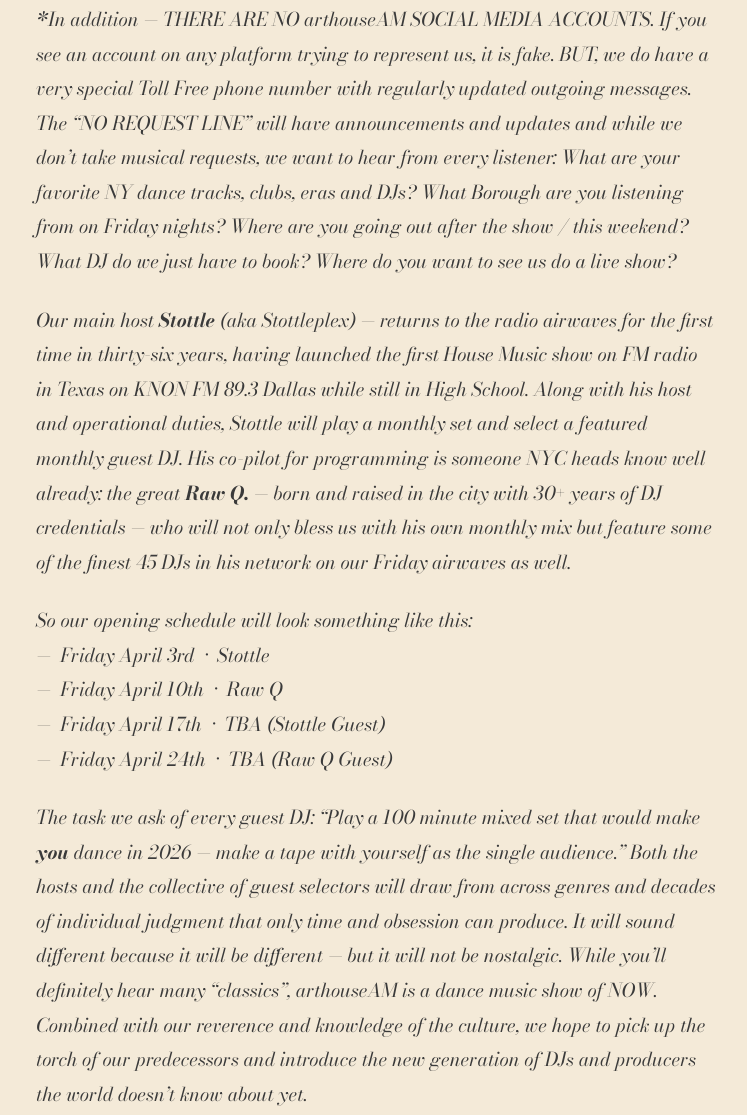
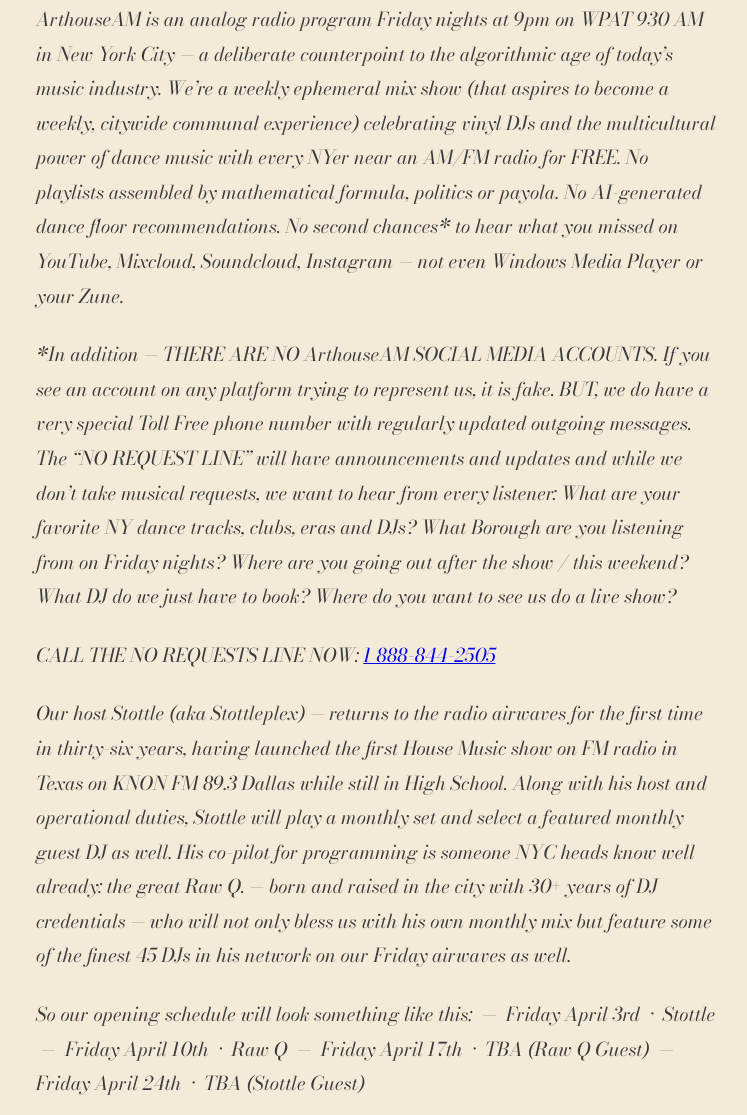
Before and after one commit to NFTvParty/arthouseam, a website: page index.html in a window 1280 px wide. Shown: the part 1381-2496 px from the top of the page, without its empty margins (264-1011 px from the left). Drawn offline with nearby package versions, Linux system fonts and the light colour scheme.

Commit message:
Replace About section body copy

```diff
--- a/index.html
+++ b/index.html
@@ -418,57 +418,39 @@
       <h2 class="about-headline">A new mixtape show done the old way to start your weekend in NYC</p>
 
               <p class="about-body">
-        *In addition &mdash; THERE ARE NO arthouseAM SOCIAL MEDIA ACCOUNTS. If you see an account on any platform
-        trying to represent us, it is fake. BUT, we do have a very special Toll Free phone number with regularly
-        updated outgoing messages. The &ldquo;NO REQUEST LINE&rdquo; will have announcements and updates and while
-        we don&rsquo;t take musical requests, we want to hear from every listener: What are your favorite NY dance
-        tracks, clubs, eras and DJs? What Borough are you listening from on Friday nights? Where are you going out
-        after the show / this weekend? What DJ do we just <em>have</em> to book? Where do you want to see us do a
-        live show?
+          ArthouseAM is an analog radio program Friday nights at 9pm on WPAT 930 AM in New York City &mdash; a deliberate counterpoint to the algorithmic age of today&rsquo;s music industry. We&rsquo;re a weekly ephemeral mix show (that aspires to become a weekly, citywide communal experience) celebrating vinyl DJs and the multicultural power of dance music with every NYer near an AM/FM radio for FREE. No playlists assembled by mathematical formula, politics or payola. No AI-generated dance floor recommendations. No second chances* to hear what you missed on YouTube, Mixcloud, Soundcloud, Instagram &mdash; not even Windows Media Player or your Zune.
         </p>
 
         <p class="about-body">
-        Our main host <strong>Stottle</strong> (aka Stottleplex) &mdash; returns to the radio airwaves for the first
-        time in thirty-six years, having launched the first House Music show on FM radio in Texas on KNON FM 89.3
-        Dallas while still in High School. Along with his host and operational duties, Stottle will play a monthly
-        set and select a featured monthly guest DJ. His co-pilot for programming is someone NYC heads know well
-        already: the great <strong>Raw&nbsp;Q.</strong> &mdash; born and raised in the city with 30+ years of DJ
-        credentials &mdash; who will not only bless us with his own monthly mix but feature some of the finest 45 DJs
-        in his network on our Friday airwaves as well.
+          *In addition &mdash; THERE ARE NO ArthouseAM SOCIAL MEDIA ACCOUNTS. If you see an account on any platform trying to represent us, it is fake. BUT, we do have a very special Toll Free phone number with regularly updated outgoing messages. The &ldquo;NO REQUEST LINE&rdquo; will have announcements and updates and while we don&rsquo;t take musical requests, we want to hear from every listener: What are your favorite NY dance tracks, clubs, eras and DJs? What Borough are you listening from on Friday nights? Where are you going out after the show / this weekend? What DJ do we just have to book? Where do you want to see us do a live show?
         </p>
 
         <p class="about-body">
-        So our opening schedule will look something like this:<br>
-        &mdash;&nbsp; Friday April 3rd &nbsp;&middot;&nbsp; Stottle<br>
-        &mdash;&nbsp; Friday April 10th &nbsp;&middot;&nbsp; Raw Q<br>
-        &mdash;&nbsp; Friday April 17th &nbsp;&middot;&nbsp; TBA (Stottle Guest)<br>
-        &mdash;&nbsp; Friday April 24th &nbsp;&middot;&nbsp; TBA (Raw Q Guest)
+          CALL THE NO REQUESTS LINE NOW: <a href="tel:+18888442505">1&nbsp;888-844-2505</a>
         </p>
 
         <p class="about-body">
-        The task we ask of every guest DJ: <em>&ldquo;Play a 100 minute mixed set that would make
-        <strong>you</strong> dance in 2026 &mdash; make a tape with yourself as the single audience.&rdquo;</em>
-        Both the hosts and the collective of guest selectors will draw from across genres and decades of individual
-        judgment that only time and obsession can produce. It will sound different because it will be different &mdash;
-        but it will not be nostalgic. While you&rsquo;ll definitely hear many &ldquo;classics&rdquo;, arthouseAM is
-        a dance music show of NOW. Combined with our reverence and knowledge of the culture, we hope to pick up the
-        torch of our predecessors and introduce the new generation of DJs and producers the world doesn&rsquo;t know
-        about yet.
+          Our host Stottle (aka Stottleplex) &mdash; returns to the radio airwaves for the first time in thirty-six years, having launched the first House Music show on FM radio in Texas on KNON FM 89.3 Dallas while still in High School. Along with his host and operational duties, Stottle will play a monthly set and select a featured monthly guest DJ as well. His co-pilot for programming is someone NYC heads know well already: the great Raw Q. &mdash; born and raised in the city with 30+ years of DJ credentials &mdash; who will not only bless us with his own monthly mix but feature some of the finest 45 DJs in his network on our Friday airwaves as well.
         </p>
 
         <p class="about-body">
-        Tune in across the New York and New Jersey metropolitan area on AM radio (recommended experience), or stream
-        live from anywhere every Friday night at 9pm EST. Miss it and it&rsquo;s gone &mdash; that&rsquo;s the point.
-        No digital copies of any mix will be publicly archived, but each will be broken down in a blog post with full
-        track IDs and an accompanying interview from another DJ specifically about that mix. What makes it special
-        aside from the craft? Our intent is to shine a light on the art of the mixtape past the physical act itself.
+          So our opening schedule will look something like this: &nbsp;&mdash;&nbsp; Friday April 3rd &nbsp;&middot;&nbsp; Stottle &nbsp;&mdash;&nbsp; Friday April 10th &nbsp;&middot;&nbsp; Raw Q &nbsp;&mdash;&nbsp; Friday April 17th &nbsp;&middot;&nbsp; TBA (Raw Q Guest) &nbsp;&mdash;&nbsp; Friday April 24th &nbsp;&middot;&nbsp; TBA (Stottle Guest)
         </p>
 
         <p class="about-body">
-        *Listeners will have the opportunity to buy a limited edition (hand-numbered to 45) custom cassette of each
-        mix &mdash; profits split equally with the guest DJ (plus 3 free DJ editions issued only to the responsible
-        DJ). We will also be offering hand-held AM/FM radios with AHAM branding for a small markup to help fund the
-        show.
+          The task we ask of every guest DJ: &ldquo;Play a 90 minute mixtape set that would make you dance in 2026 &mdash; make a tape with yourself as the single audience in the now.&rdquo; Both the hosts and the collective of guest selectors will draw from across genres and decades of individual discernment that only time and obsession can produce. It will sound different because it will be different &mdash; but it will not be nostalgic. While you&rsquo;ll definitely hear many &ldquo;classics&rdquo;, ArthouseAM is a dance music show of NOW. Combined with our reverence for and knowledge of the culture, we hope to pick up the torch of our NYC predecessors and introduce a new generation of DJs and producers the world doesn&rsquo;t know about yet.
+        </p>
+
+        <p class="about-body">
+          Tune in across the New York and New Jersey metropolitan area on AM radio (recommended experience), or stream live from anywhere every Friday night at 9pm EST. Miss it and it&rsquo;s gone &mdash; that&rsquo;s the point. No digital copies of any mix will be publicly archived, but each will be broken down in a blog post with full track IDs and deep background info from each DJ specifically about that mix. What makes a mixtape special aside from the craft? Our intent is to shine a light on the art of the mixtape past the physical act of DJing itself.
+        </p>
+
+        <p class="about-body">
+          We are not being paid to do this. It is 100% labor of love and a deep belief that there are enough NYers that will appreciate our passion for the culture enough to support us in keeping the show on the air indefinitely.
+        </p>
+
+        <p class="about-body">
+          *Listeners will have the opportunity to buy a limited edition (hand-numbered to 45) custom cassette of each mix &mdash; profits split equally with the guest DJ (plus 3 free DJ editions issued only to the responsible DJ). We will also be offering hand-held AM/FM radios with AHAM branding for a small markup to help fund the show.
         </p>
 
         <p class="about-body">
```
Lines whose indentation alone changed are shown as unchanged.
